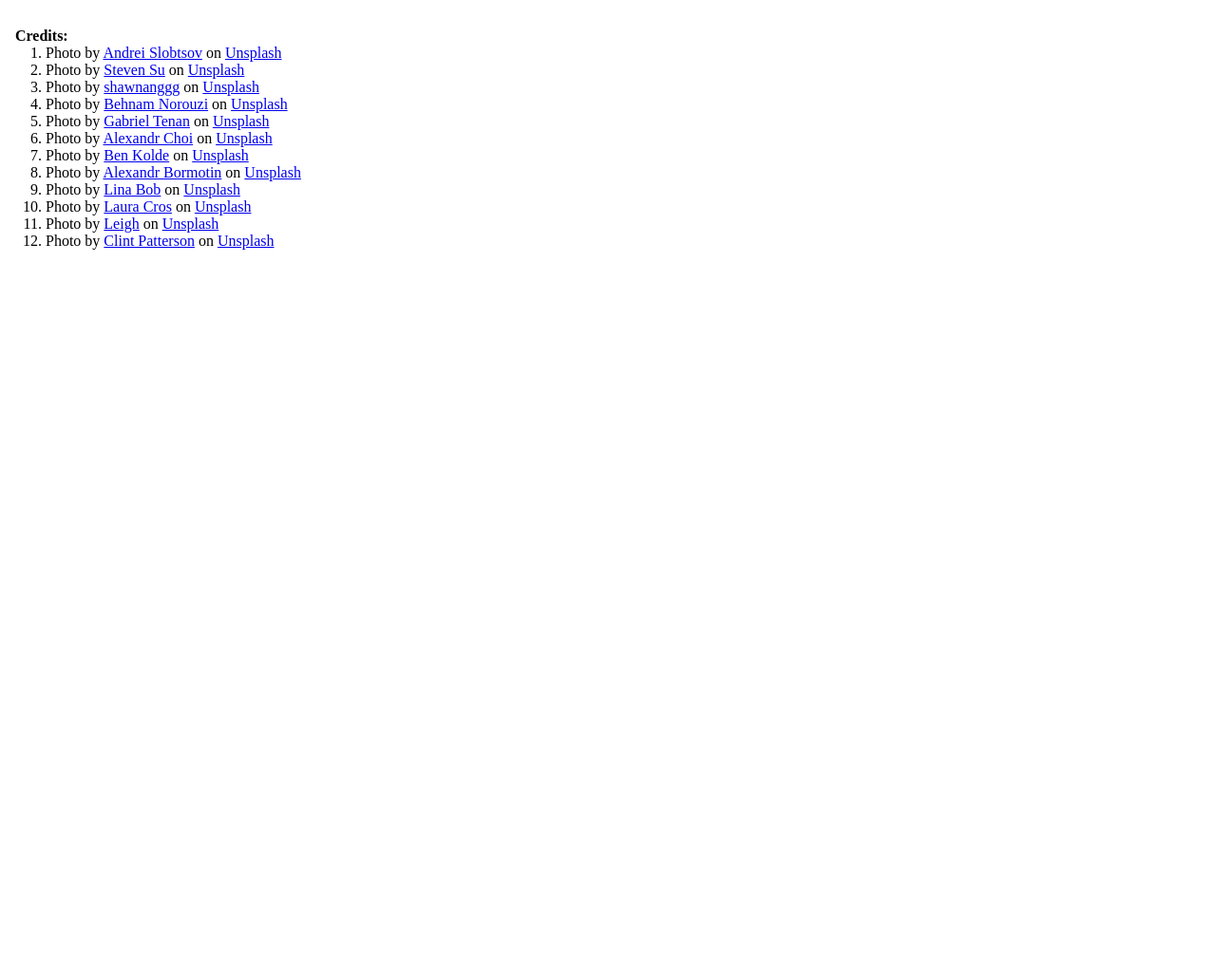
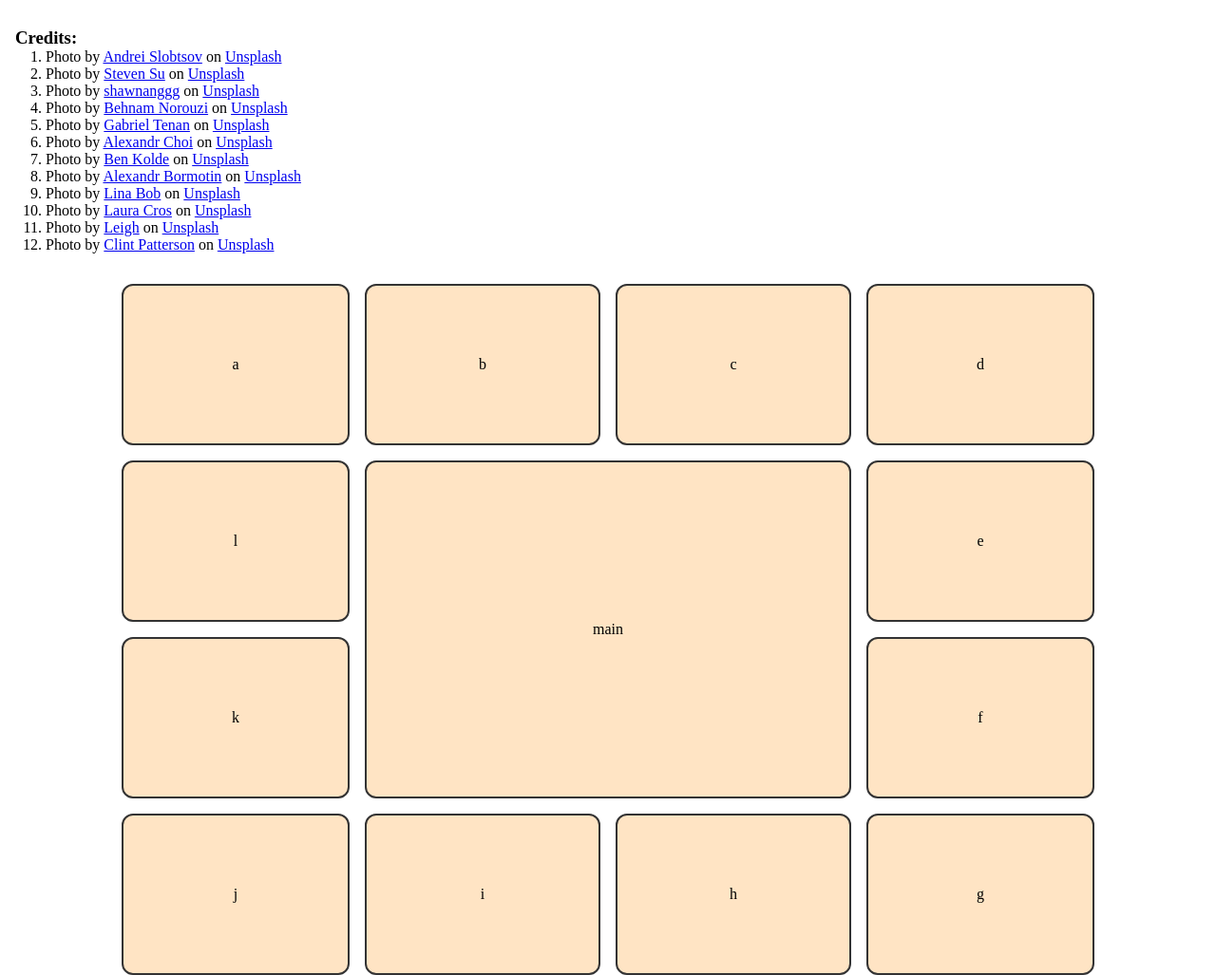
Before and after one commit to strandedorca/grid-practice, a plain HTML site: page index.html in a window 1280 px wide. Shown: the part 1715-2742 px from the top of the page at 95% size. Before the commit the page ends 1994 px from the top, so only its background shows below. Drawn offline with Linux system fonts and the light colour scheme.

Commit message:
Add grid exercise

```diff
--- a/index.html
+++ b/index.html
@@ -158,7 +158,7 @@
       </div>
     </div>
 
-    <h4>Credits:</h4>
+    <h3>Credits:</h3>
     <ol>
       <li>
         Photo by
@@ -305,5 +305,24 @@
         >
       </li>
     </ol>
+
+    <h2></h2>
+    <div class="container">
+      <div class="container-5">
+        <div class="card a">a</div>
+        <div class="card b">b</div>
+        <div class="card c">c</div>
+        <div class="card d">d</div>
+        <div class="card e">e</div>
+        <div class="card f">f</div>
+        <div class="card g">g</div>
+        <div class="card h">h</div>
+        <div class="card i">i</div>
+        <div class="card k">j</div>
+        <div class="card l">k</div>
+        <div class="card m">l</div>
+        <div class="card main">main</div>
+      </div>
+    </div>
   </body>
 </html>
--- a/styles.css
+++ b/styles.css
@@ -11,9 +11,11 @@ body {
 }
 
 .container {
-  margin: 2rem 1rem;
+  margin: 2rem auto;
+  max-width: 1024px;
 }
 
+/* Basic Responsive Layout */
 .container-1 *,
 .card {
   padding: 1rem;
@@ -62,6 +64,7 @@ body {
   }
 }
 
+/* Indefinite Responsive Columns  */
 .card {
   display: flex;
   justify-content: center;
@@ -86,11 +89,12 @@ li {
   grid-template-columns: repeat(auto-fill, minmax(150px, 1fr));
 }
 
+/* Mosaic Photo Gallery */
 .container-4 {
   display: grid;
   gap: 0.5rem;
 
-  grid-template-columns: repeat(auto-fit, minmax(150px, 1fr));
+  grid-template-columns: repeat(auto-fill, minmax(150px, 1fr));
   grid-auto-rows: 150px;
 }
 
@@ -101,3 +105,91 @@ li {
 .card-wide {
   grid-column: span 2 / auto;
 }
+
+/* Animated Grid */
+.container-5 {
+  height: 85vh;
+  display: grid;
+  gap: 1rem;
+  grid-template-areas:
+    "a b  c  d"
+    "l 🌟 🌟 e"
+    "k 🌟 🌟 f"
+    "j i  h  g";
+  grid-template-rows: repeat(4, 25%);
+  grid-template-columns: 240px auto auto 240px;
+
+  --stagger-delay: 100ms;
+}
+
+@keyframes cardEntrance {
+  from {
+    opacity: 0;
+    transform: scale(0.3);
+    filter: hue-rotate(180deg);
+  }
+  to {
+    opacity: 1;
+    transform: scale(1);
+    filter: hue-rotate(0deg);
+  }
+}
+
+.card.a {
+  grid-area: a;
+  animation-delay: calc(1 * var(--stagger-delay));
+}
+.card.b {
+  grid-area: b;
+  animation-delay: calc(2 * var(--stagger-delay));
+}
+.card.c {
+  grid-area: c;
+  animation-delay: calc(3 * var(--stagger-delay));
+}
+.card.d {
+  grid-area: d;
+  animation-delay: calc(4 * var(--stagger-delay));
+}
+.card.e {
+  grid-area: e;
+  animation-delay: calc(5 * var(--stagger-delay));
+}
+.card.f {
+  grid-area: f;
+  animation-delay: calc(6 * var(--stagger-delay));
+}
+.card.g {
+  grid-area: g;
+  animation-delay: calc(7 * var(--stagger-delay));
+}
+.card.h {
+  grid-area: h;
+  animation-delay: calc(8 * var(--stagger-delay));
+}
+.card.i {
+  grid-area: i;
+  animation-delay: calc(9 * var(--stagger-delay));
+}
+.card.k {
+  grid-area: j;
+  animation-delay: calc(10 * var(--stagger-delay));
+}
+.card.l {
+  grid-area: k;
+  animation-delay: calc(11 * var(--stagger-delay));
+}
+.card.m {
+  grid-area: l;
+  animation-delay: calc(12 * var(--stagger-delay));
+}
+.card.main {
+  grid-area: 🌟;
+  animation-delay: calc(13 * var(--stagger-delay));
+}
+
+.container-5 .card {
+  background-color: bisque;
+  animation: cardEntrance 700ms ease-out;
+  /* animation-fill-mode: backwards; */
+}
```
